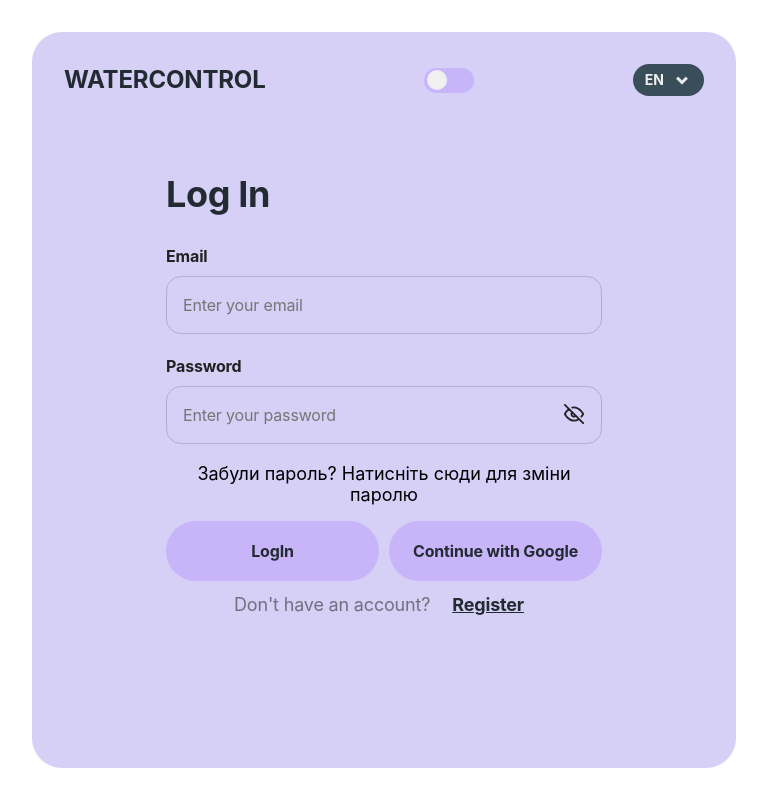
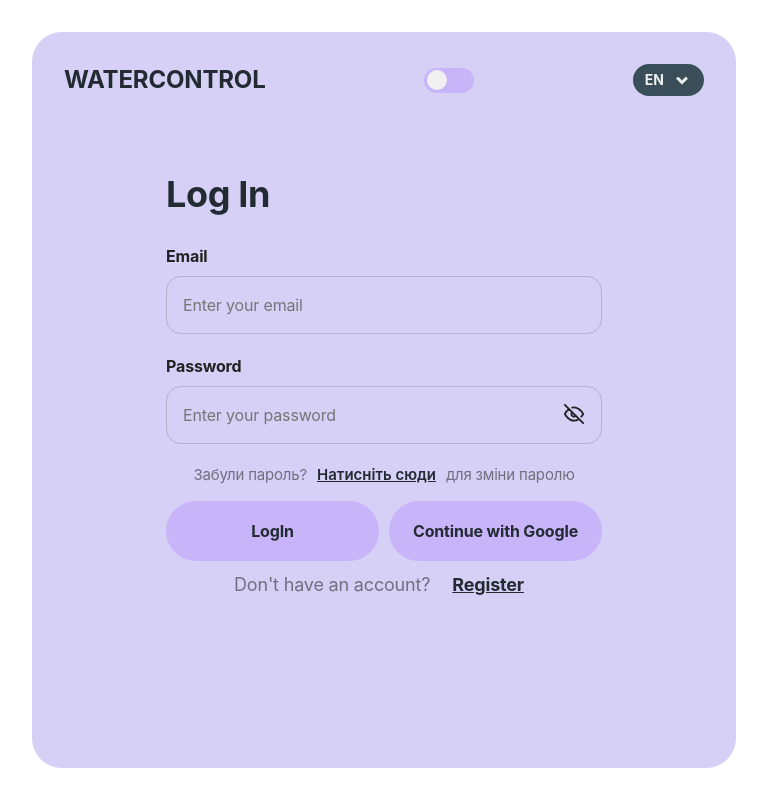
Before and after one commit to PetroMazuryk/water-control-frontend, a React (Vite) app: page /water-control-frontend/login in a window 1280 px wide. Shown: the whole page, without its empty margins (256-1023 px from the left). Built offline with nearby package versions, Linux system fonts and the light colour scheme; no server answers; what @reactour/tour would draw is missing.

Commit message:
add styles for BtnForgotPassword

```diff
--- a/src/components/BtnForgotPassword/BtnForgotPassword.jsx
+++ b/src/components/BtnForgotPassword/BtnForgotPassword.jsx
@@ -16,9 +16,17 @@ const BtnForgotPassword = () => {
   }, [setModal, closeModal]);
 
   return (
-    <button type="button" className={css.btnForgotPassword} onClick={openModal}>
-      Забули пароль? Натисніть сюди для зміни паролю
-    </button>
+    <p className={css.textBtn}>
+      Забули пароль?
+      <button
+        type="button"
+        className={css.forgotPasswordBtn}
+        onClick={openModal}
+      >
+        Натисніть сюди
+      </button>
+      для зміни паролю
+    </p>
   );
 };
 
--- a/src/components/BtnForgotPassword/BtnForgotPassword.module.css
+++ b/src/components/BtnForgotPassword/BtnForgotPassword.module.css
@@ -0,0 +1,28 @@
+.textBtn {
+  color: var(--color-font-secondary);
+  text-align: center;
+}
+
+.forgotPasswordBtn {
+  font-weight: 600;
+  text-decoration: underline;
+  color: var(--color-font-main);
+  display: inline-block;
+  border-radius: 15px;
+  padding: 2px 10px;
+  transition:
+    color var(--transition-color),
+    text-decoration-color var(--transition-color);
+}
+
+.forgotPasswordBtn:hover {
+  color: var(--color-accent);
+  text-decoration-color: var(--color-accent);
+  background-color: var(--color-second-bg-hover);
+}
+
+@media screen and (min-width: 768px) {
+  .textBtn {
+    font-size: 15px;
+  }
+}
```
